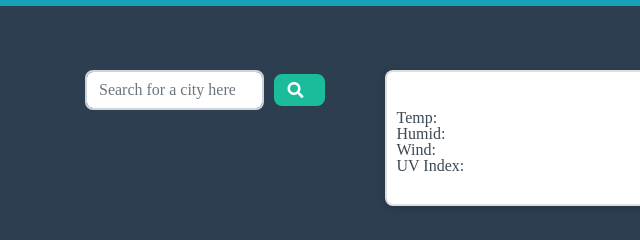
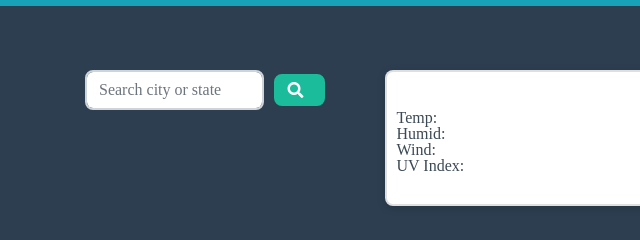
Before and after one commit to waltribeiro/weather-web-api, a website with bundled scripts: page index.html in a window 1280 px wide. Shown: the part 253-493 px from the top of the page, 0-640 px from the left. Built offline with nearby package versions, Linux system fonts and the light colour scheme.

Commit message:
changed placeholder text

```diff
--- a/index.html
+++ b/index.html
@@ -183,7 +183,7 @@
             style="width:70%;display:flex"
             class="form-control search"
             type="search"
-            placeholder="Search for a city here"
+            placeholder="Search city or state"
             aria-label="Search">
 
             <button
```
